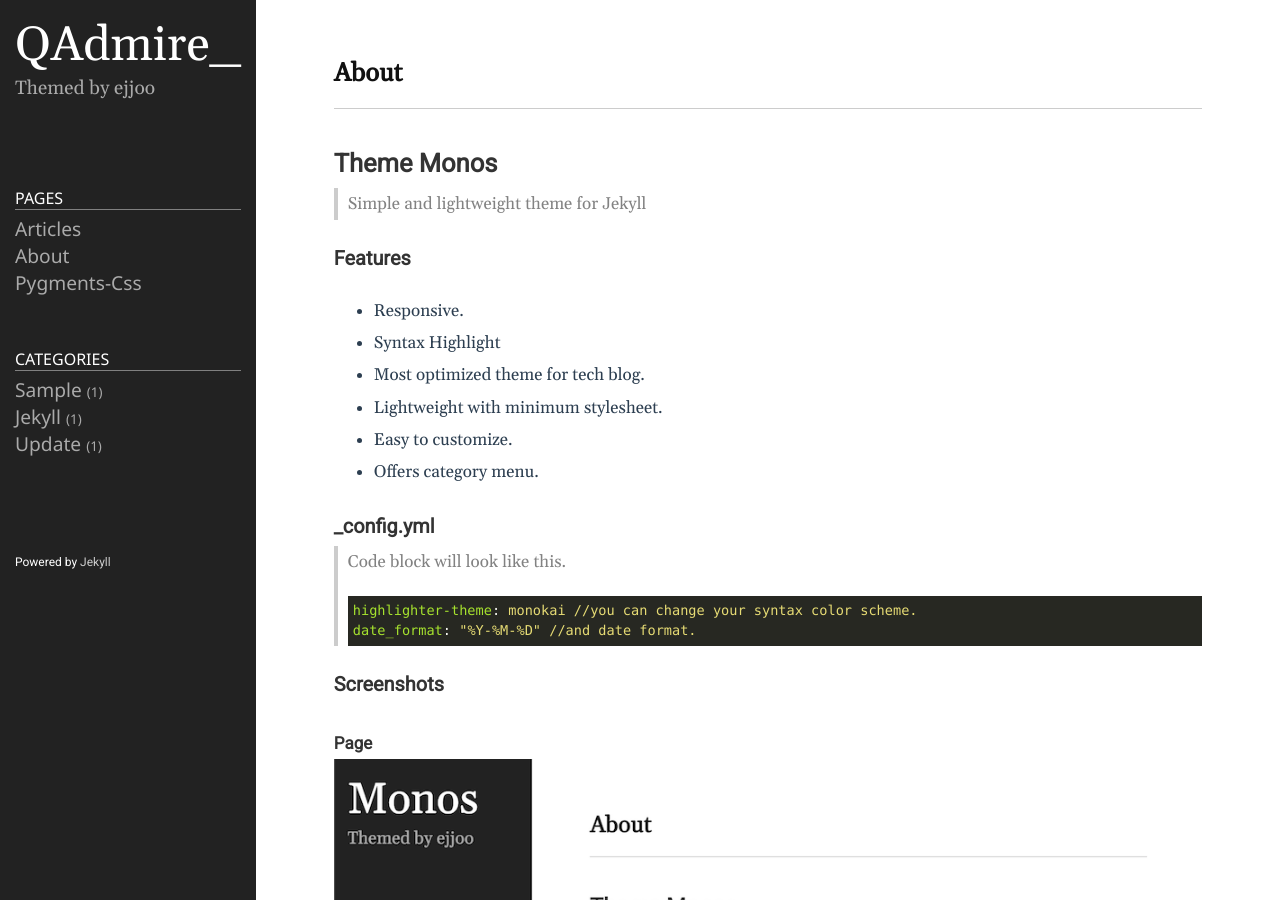
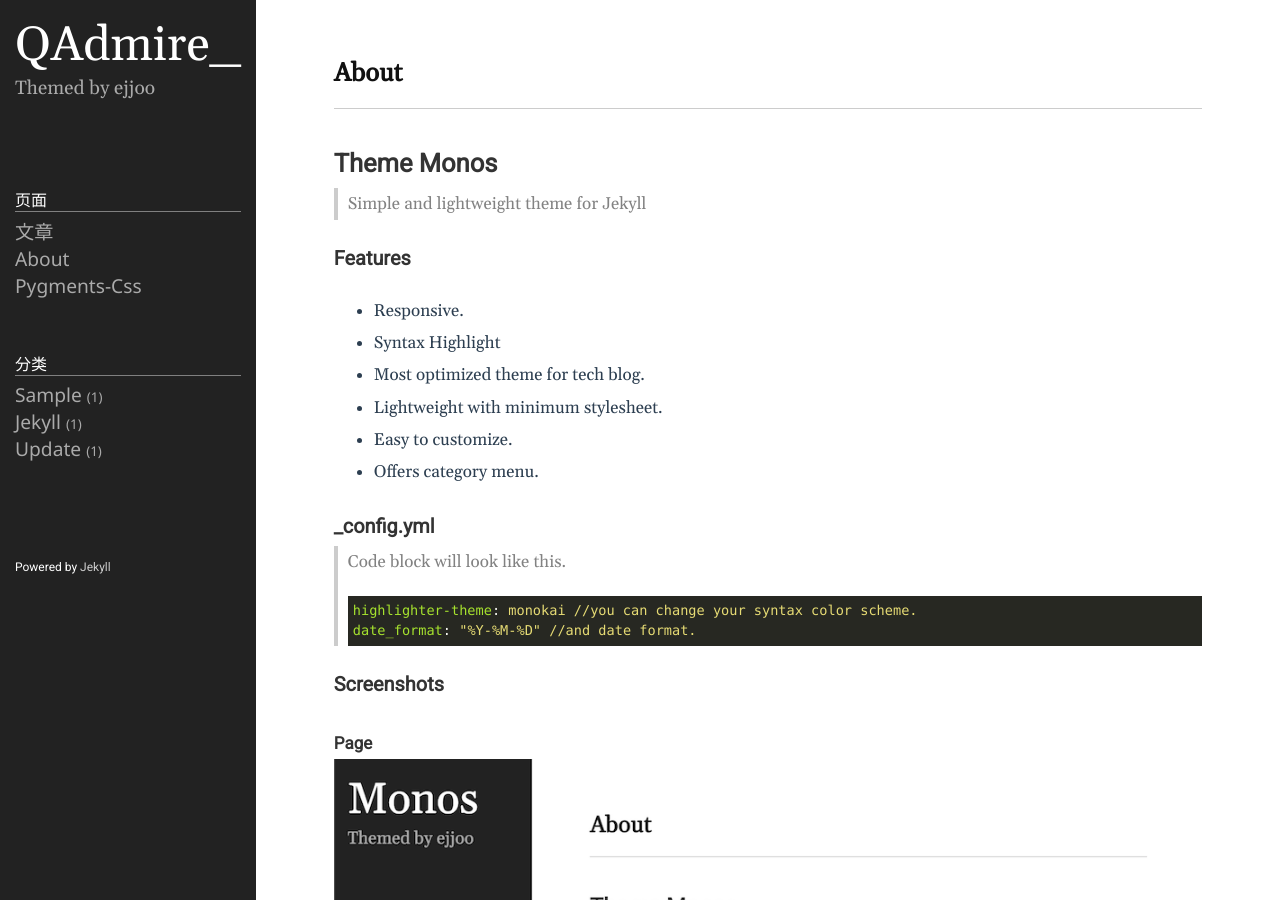
Before and after one commit to QAdmire/QAdmire.github.io, a Jekyll site: the page built from README.md, in a window 1280 px wide and 900 px high. Built offline with Jekyll 4.4.1, drawn with Linux system fonts in a browser that asks for light colours.

Commit message:
Update sidebar.html

```diff
--- a/_includes/sidebar.html
+++ b/_includes/sidebar.html
@@ -13,9 +13,9 @@
 
 <div class="sidebar-item sidebar-nav">
 	<ul class="nav">
-      <li class="nav-title">Pages</li>
+      <li class="nav-title">页面</li>
 	  <li>
-	  	<a class="nav-item" href="/">Articles</a>
+	  	<a class="nav-item" href="/">文章</a>
 	  </li>
 	  {% assign pages_list = site.pages %}
 	  {% for node in pages_list %}
@@ -34,7 +34,7 @@
 
 <div class="sidebar-item sidebar-nav">
   	<ul class="nav">
-			<li class="nav-title">Categories</li>
+			<li class="nav-title">分类</li>
 	    {% for category in site.categories %}
 	    <li>
 	    	<a class="nav-item" href="{{ root_url }}/{{ site.category_dir }}#{{ category | first }}">
```
